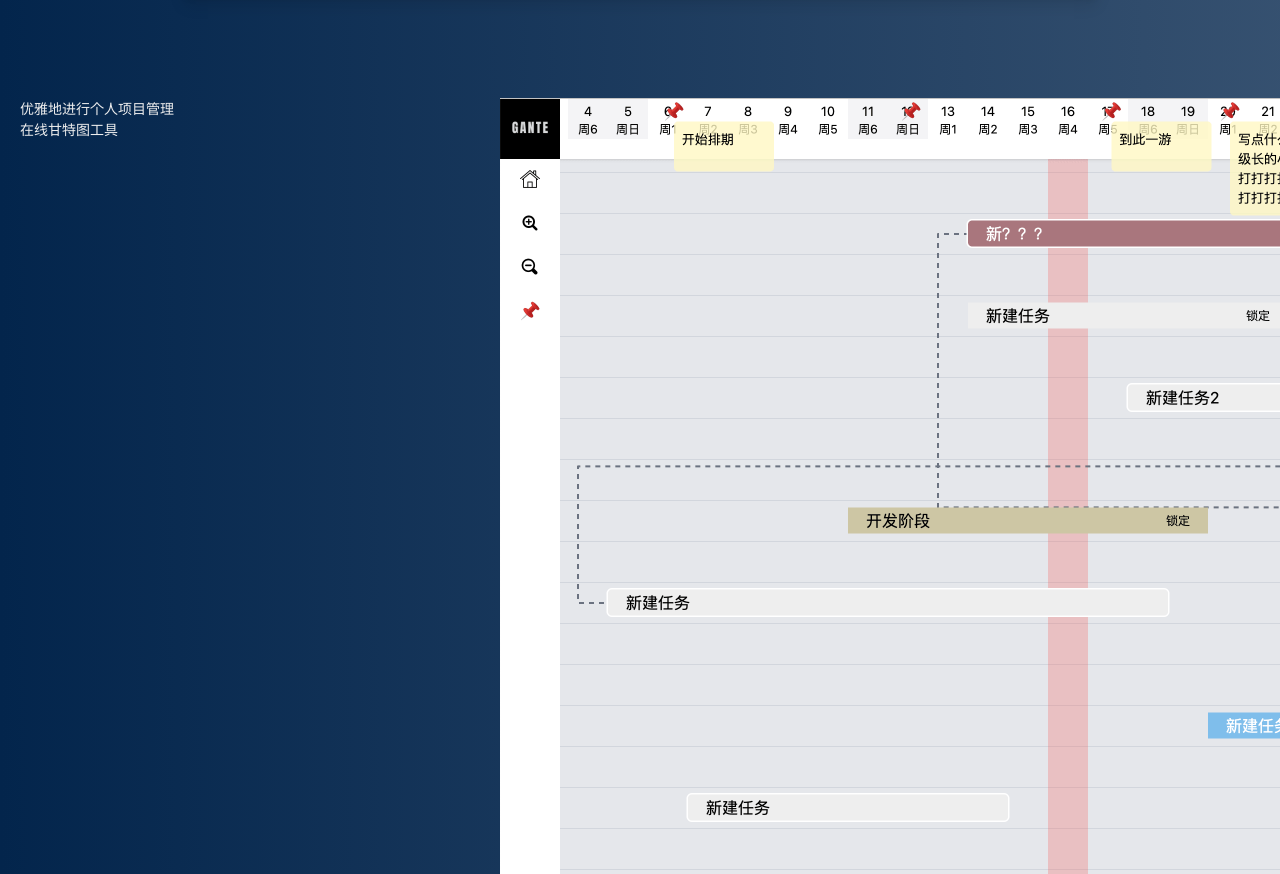
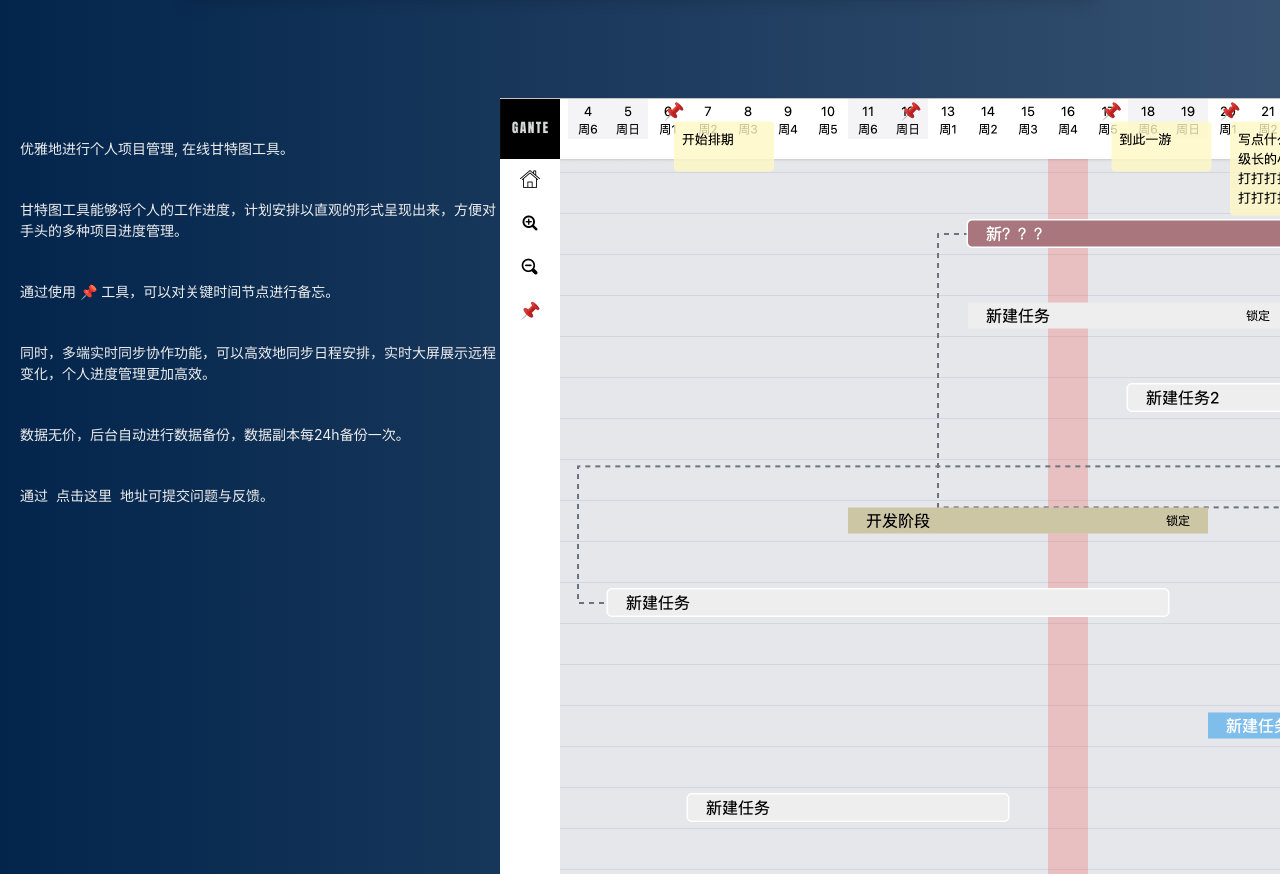
Before and after one commit to Qquanwei/gante, a Next.js app: page / in a window 1280 px wide. Shown: the part 918-1792 px from the top of the page. Built offline with nearby package versions, Linux system fonts and the light colour scheme; what @recoiljs/refine, recoil-sharedb would draw is missing.

Commit message:
feat: 首页优化

```diff
--- a/pages/index.js
+++ b/pages/index.js
@@ -41,10 +41,21 @@ export default function Home({ user }) {
 
           <div className="flex w-full justify-center mt-[100px] border-box">
             <div className="text-white w-[500px] text-center shrink-0 items-center">
-              <div className="text-left text-[14px] text-[#eee] pl-[20px] items-center">
-                优雅地进行个人项目管理
+              <div className="text-left pt-10 text-[14px] text-[#eee] pl-[20px] items-center">
+                优雅地进行个人项目管理, 在线甘特图工具。
 
-                <div>在线甘特图工具</div>
+                <div className="mt-10">甘特图工具能够将个人的工作进度，计划安排以直观的形式呈现出来，方便对手头的多种项目进度管理。</div>
+
+                <div className="mt-10">通过使用 📌 工具，可以对关键时间节点进行备忘。</div>
+
+                <div className="mt-10">同时，多端实时同步协作功能，可以高效地同步日程安排，实时大屏展示远程变化，个人进度管理更加高效。</div>
+                <div className="mt-10">数据无价，后台自动进行数据备份，数据副本每24h备份一次。</div>
+                <div className="mt-10">通过
+                  <Link href="https://github.com/Qquanwei/gante" className="mx-2">
+                    点击这里
+                  </Link>
+                  地址可提交问题与反馈。</div>
+
               </div>
             </div>
             <div className="w-[1766px] h-[976px] bg-[url(/gante2.png)] bg-cover bg-no-repeat"></div>
```
